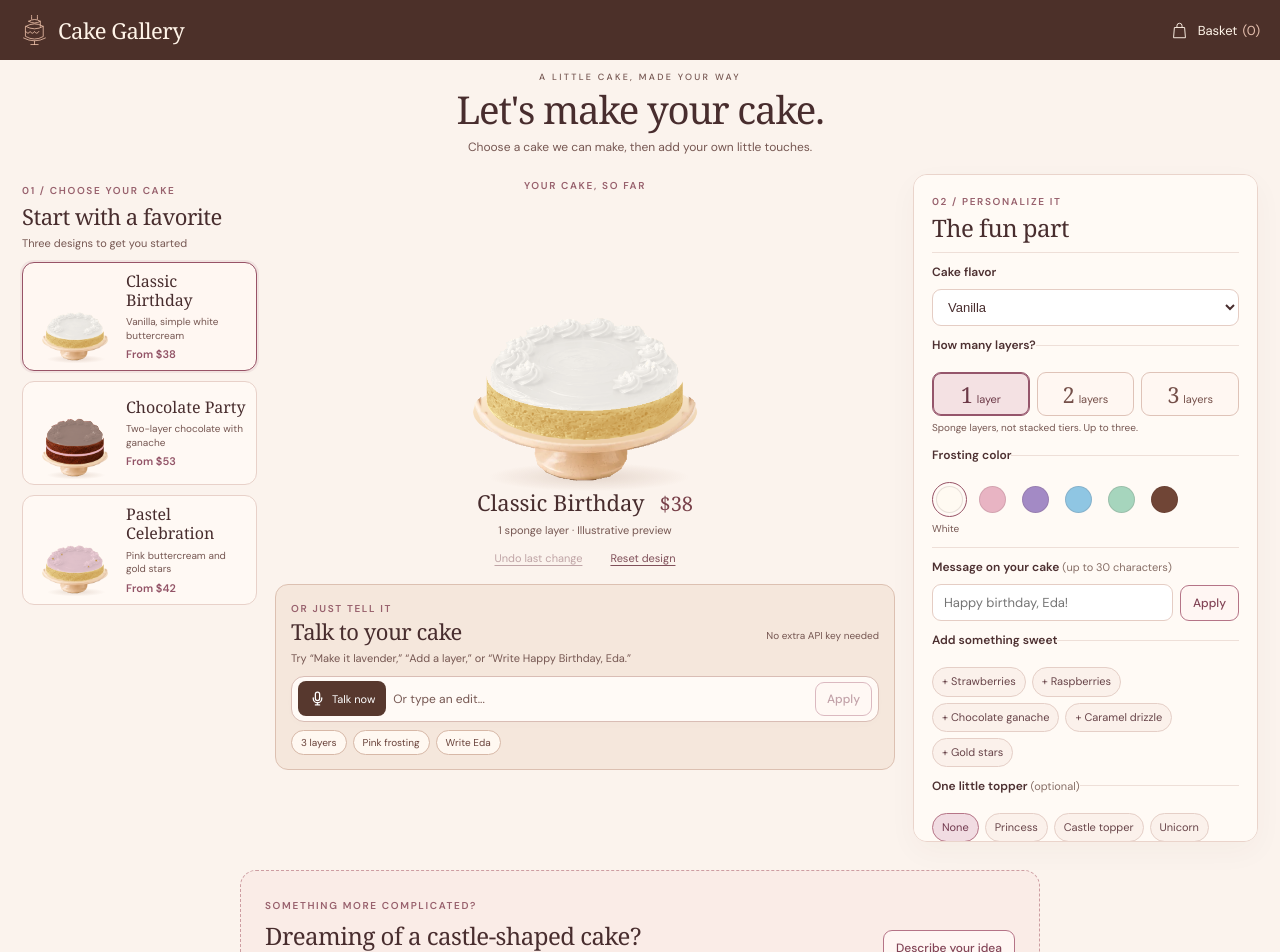
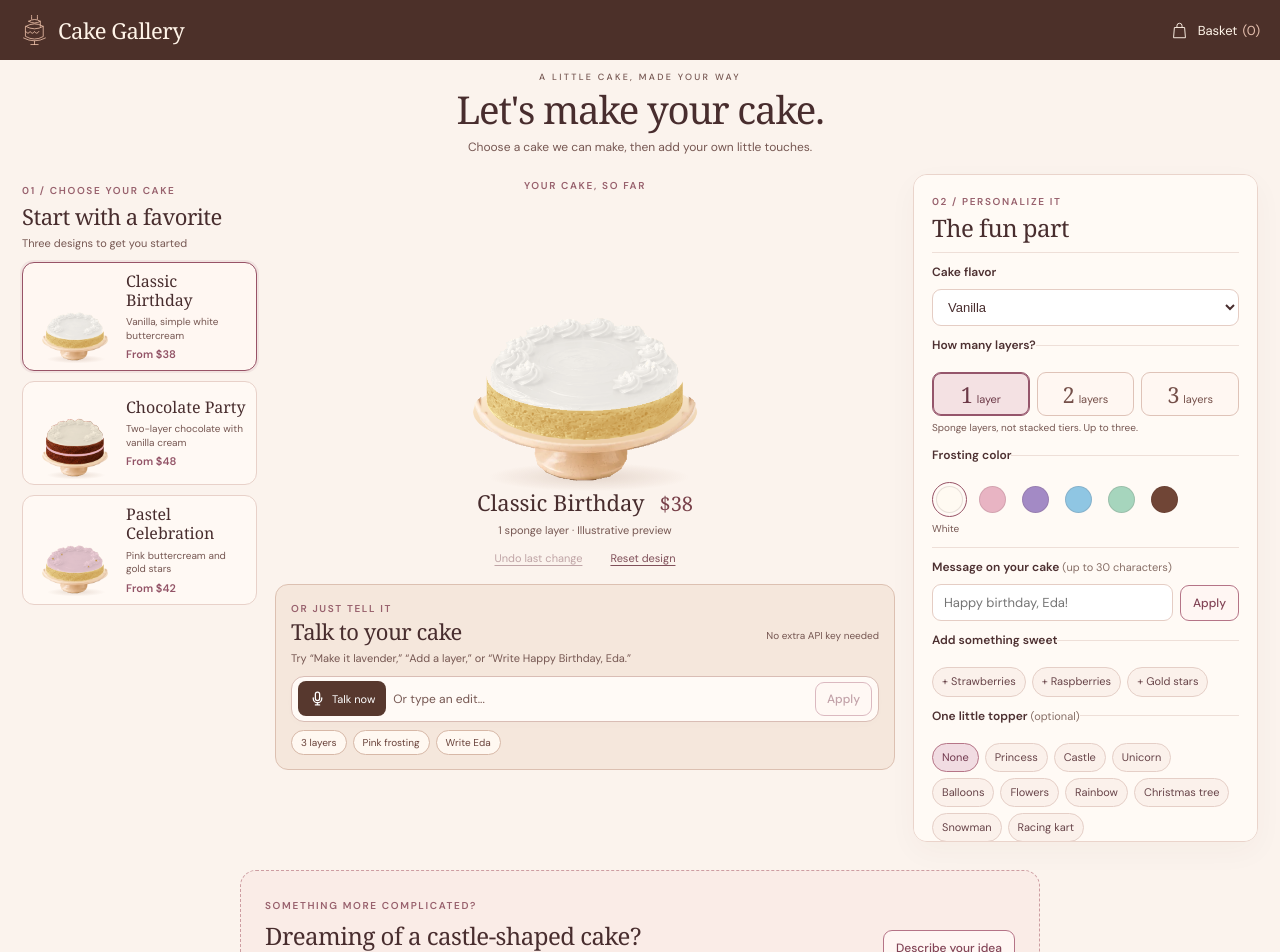
Before and after one commit to edakturk14/cake-builder, a React (Vite) app: page / in a window 1280 px wide. Shown: the top 952 px of the page. Built offline with nearby package versions, Linux system fonts and the light colour scheme; a web font is replaced by a local one.

Commit message:
Keep only curated toppings and add real holiday, birthday and racing toppers

```diff
--- a/src/shared/bakery.ts
+++ b/src/shared/bakery.ts
@@ -5,7 +5,7 @@ import type { TopperId } from './toppers';
 /**
  * Starter catalog for a bakery to replace with products it really makes.
  * All prices still come from the existing shared sample-price rules.
- * Product height is fixed; changing layer counts is deliberately not offered.
+ * Customers can vary the sponge count from one to three layers.
  */
 export type TemplateId = 'classic' | 'chocolate' | 'pastel';
 export type BakeryTemplate = {
@@ -26,9 +26,9 @@ export const BAKERY_TEMPLATES: readonly BakeryTemplate[] = [
   {
     id: 'chocolate',
     name: 'Chocolate Party',
-    description: 'Two-layer chocolate with ganache',
+    description: 'Two-layer chocolate with vanilla cream',
     design: { flavor: 'chocolate', layers: 2, occasion: 'birthday',
-      toppings: ['ganache'], colors: { frosting: 'chocolate-brown', filling: 'blush-pink', inscription: 'white' } },
+      toppings: [], colors: { frosting: 'ivory', filling: 'blush-pink', inscription: 'chocolate-brown' } },
   },
   {
     id: 'pastel',
@@ -50,21 +50,24 @@ export const BAKERY_COLORS: readonly PaletteId[] = [
   'white', 'blush-pink', 'lavender', 'sky-blue', 'mint', 'chocolate-brown',
 ];
 
+// These have dedicated prepared arrangements. Drips and ganache are reserved for curated bakery presets.
 export const BAKERY_TOPPINGS = [
   { id: 'strawberries', label: 'Strawberries' },
   { id: 'raspberries', label: 'Raspberries' },
-  { id: 'ganache', label: 'Chocolate ganache' },
-  { id: 'caramel', label: 'Caramel drizzle' },
   { id: 'gold-stars', label: 'Gold stars' },
 ] as const;
 
+// Reuse the existing prepared fondant artwork rather than generating unpredictable user-specific figures.
 export const BAKERY_TOPPERS: readonly { id: TopperId; label: string }[] = [
   { id: 'princess', label: 'Princess' },
-  { id: 'castle', label: 'Castle topper' },
+  { id: 'castle', label: 'Castle' },
   { id: 'unicorn', label: 'Unicorn' },
-  { id: 'dinosaur', label: 'Dinosaur' },
+  { id: 'balloons', label: 'Balloons' },
   { id: 'flower-bouquet', label: 'Flowers' },
   { id: 'rainbow', label: 'Rainbow' },
+  { id: 'christmas-tree', label: 'Christmas tree' },
+  { id: 'snowman', label: 'Snowman' },
+  { id: 'race-car', label: 'Racing kart' },
 ];
 
 export function createTemplateCake(id: TemplateId): CakeState {
```
